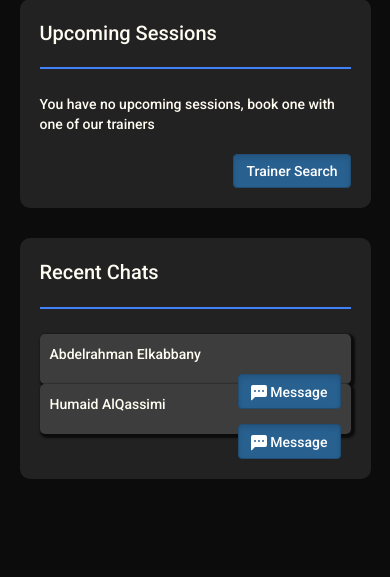
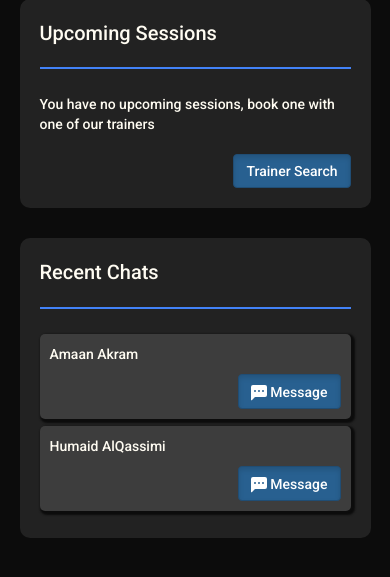
Before and after one commit to a9800/forever-fit, a Flask app: page /Home in a window 390 px wide. Shown: the part 122-699 px from the top of the page. Run offline with Flask 2, Linux system fonts and the light colour scheme; a user stored in the database is signed in; data comes from the database, SQL or seed files in the repository; both versions use the stored data as it was after the commit; some libraries are stand-ins or nearby versions.

Commit message:
UI changes and updated db

```diff
--- a/routes.py
+++ b/routes.py
@@ -99,7 +99,7 @@ def Login():
 @app.route('/Home')
 #@login_required
 def Home():
-    recent_rooms = get_rooms_by_trainee_id(current_user.username,2)
+    recent_rooms = get_limit_rooms_by_trainee_id(current_user.username,2)
     return render_template('home.html',recent_rooms=recent_rooms)
 
 @app.route('/TrainerSearch')
--- a/sql_db.py
+++ b/sql_db.py
@@ -1,7 +1,7 @@
 from main import db
 from flask_login import UserMixin
 from werkzeug.security import generate_password_hash, check_password_hash
-from sqlalchemy import select
+from sqlalchemy import desc
 
 class User(UserMixin,db.Model):
     __tablename__ = 'user'
@@ -67,8 +67,8 @@ def get_room(trainee_uname,trainer_uname):
 def get_rooms_by_trainee_id(uname):
     return UserRooms.query.filter_by(trainee_username = uname).all()
 
-def get_rooms_by_trainee_id(uname,limit):
-    return UserRooms.query.filter_by(trainee_username = uname).limit(limit).all()
+def get_limit_rooms_by_trainee_id(uname,limit):
+    return UserRooms.query.filter_by(trainee_username = uname).order_by(desc(UserRooms.id)).limit(limit).all()
 
 def get_chats():
     return ChatHistory.query.all()
--- a/static/main.css
+++ b/static/main.css
@@ -596,6 +596,14 @@ button:hover {
   .chat-btn{
     display: initial;
   }
+  .flex-row{
+    display: flex;
+    flex-direction: column;
+    justify-content: space-evenly;
+  }
+  .home-trainer{
+    margin-bottom: 7px;
+  }
 }
 @media (min-width : 711px){
   .tgoals{
--- a/templates/home.html
+++ b/templates/home.html
@@ -68,9 +68,9 @@
                             {% endfor %}
                         </div>
                     {% else %}
-                        <div class="small">No recent chats find a trainer to chat with</div>
+                        <div class="small">No recent chats, pair up with a trainer and start a chat with them</div>
                         <br>
-                        <a href="/TrainerSearch" class="btn btn-primary active" role="button">Trainer Search</a>
+                        <a href="/TrainerSearch" class="btn btn-primary active btn-right" role="button">Trainer Search</a>
                     {%endif%}
                 </div>
             </div>
```
Also changed, not shown: forever-fit.db.
